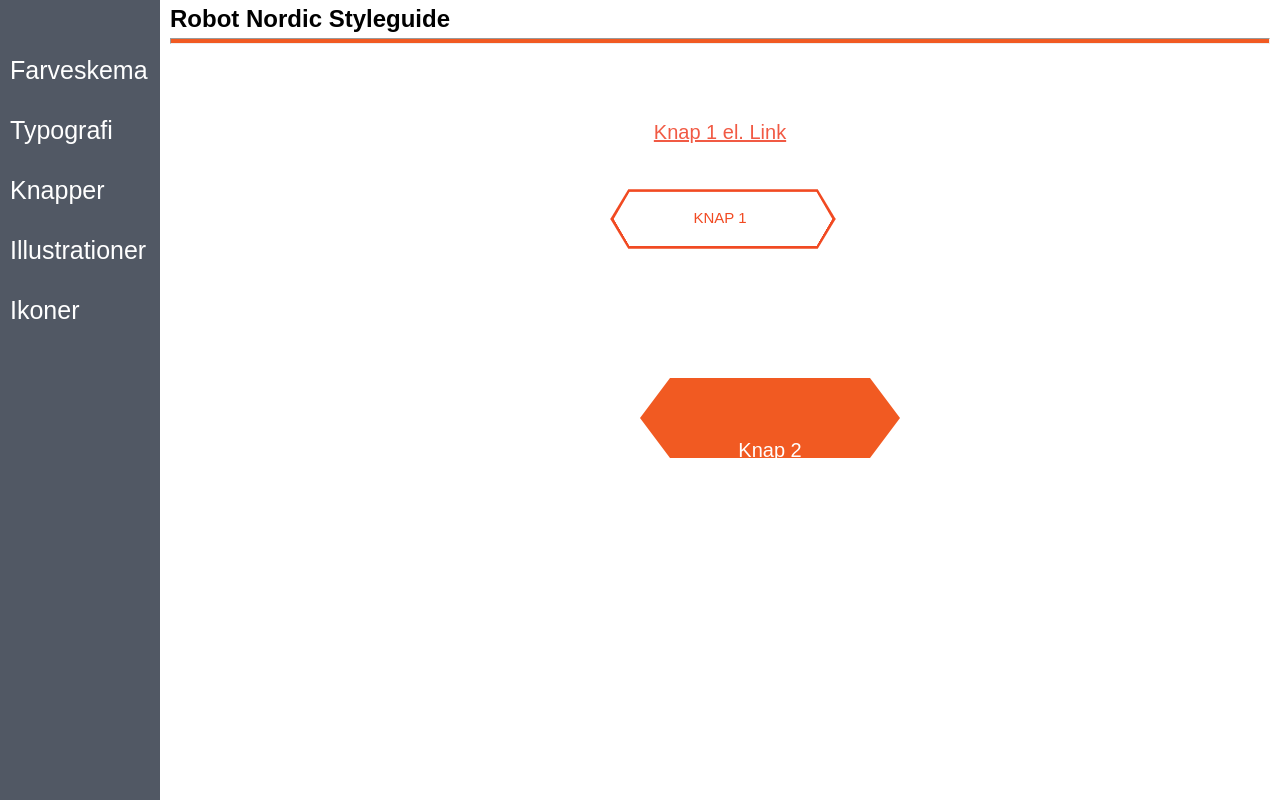
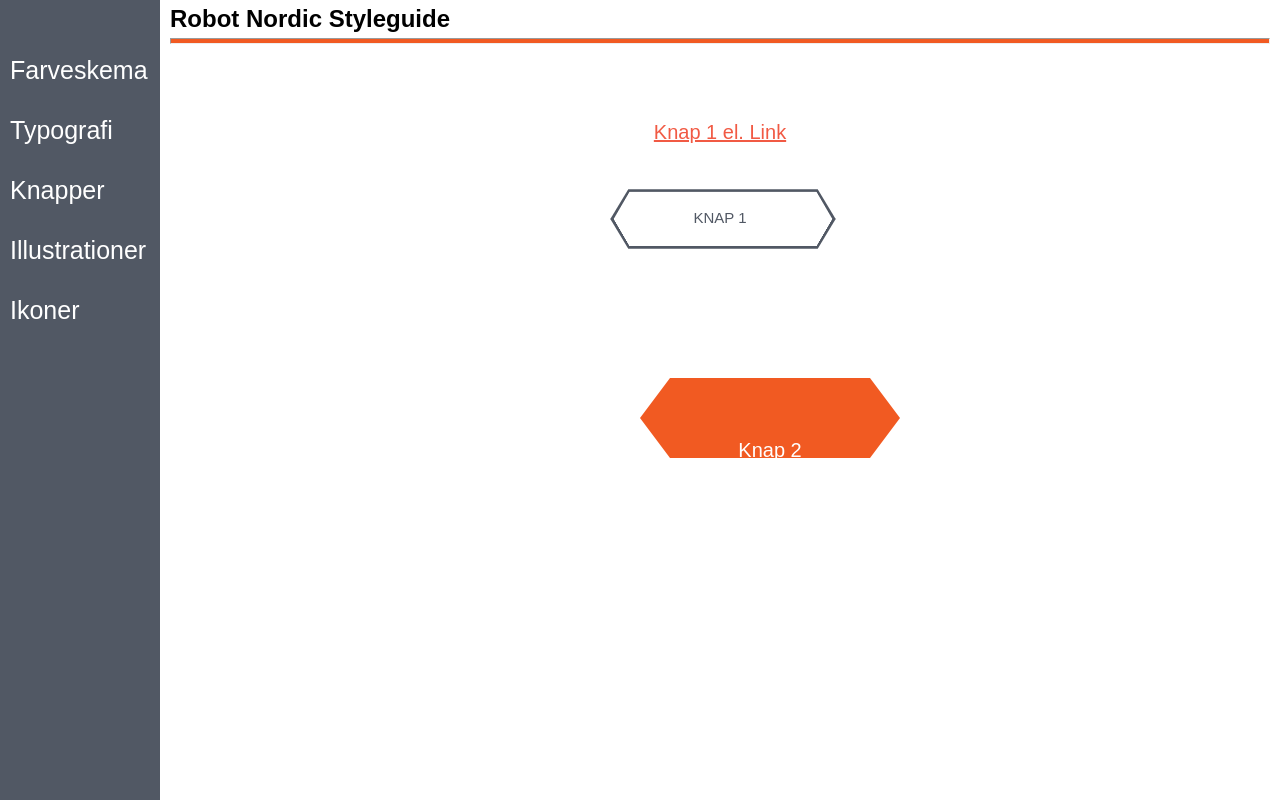
Before and after one commit to EmmaEngel/Gruppe-3-eksamen, a plain HTML site: page Styleguide/knapper.html in a window 1280 px wide. Drawn offline with Linux system fonts and the light colour scheme; a web font is replaced by a local one.

Commit message:
farve på knap

```diff
--- a/Styleguide/styleguideindex.css
+++ b/Styleguide/styleguideindex.css
@@ -170,10 +170,10 @@ font-family: rubik, sans-serif;
 	height:27px;
     z-index: -1;
 }
-.orange{ color: #f14a22; }
+.orange{ color: #515864; }
 /* Button Border Style */
 .orange:before,.orange:after {
-	border: 3px solid #f14a22;
+	border: 3px solid #515864;
 }
 
 .button:before{
--- a/css.css
+++ b/css.css
@@ -118,6 +118,7 @@ input[type=number]::-webkit-outer-spin-button {
   color: rgba(81,88,100,0.4);
 }
 
+
 .button{
     z-index: 1;
     position: relative;
```
